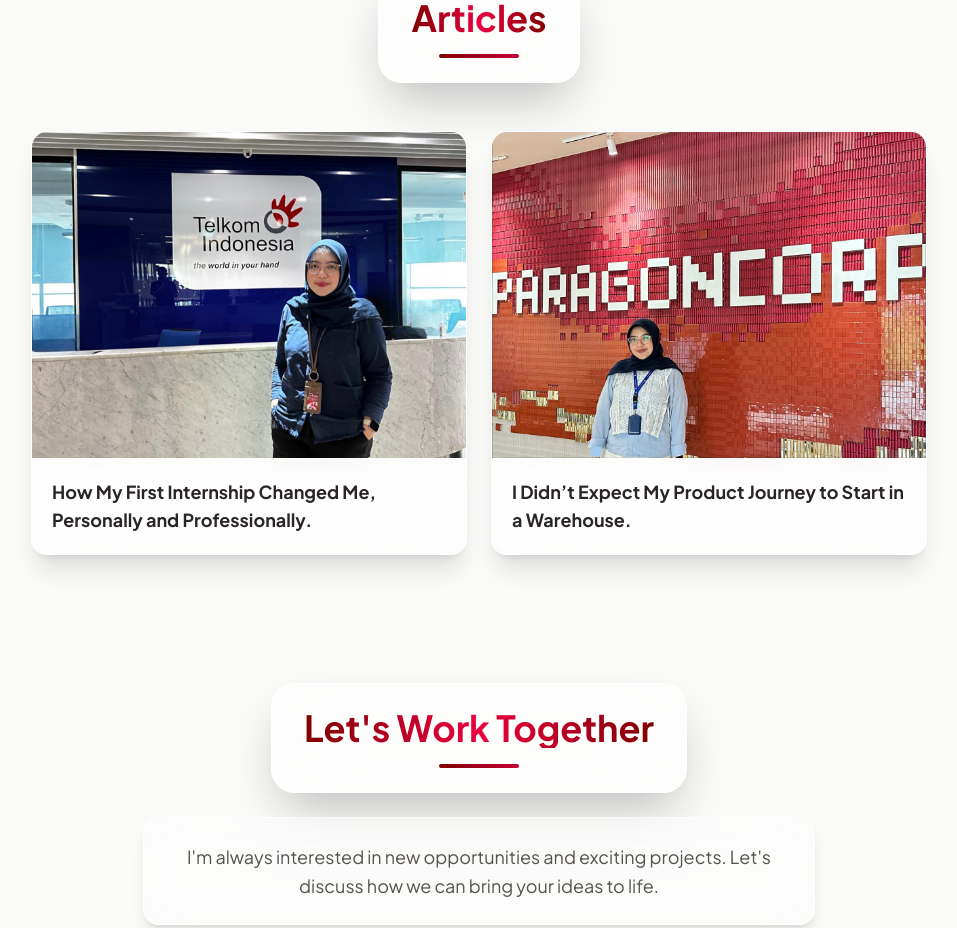
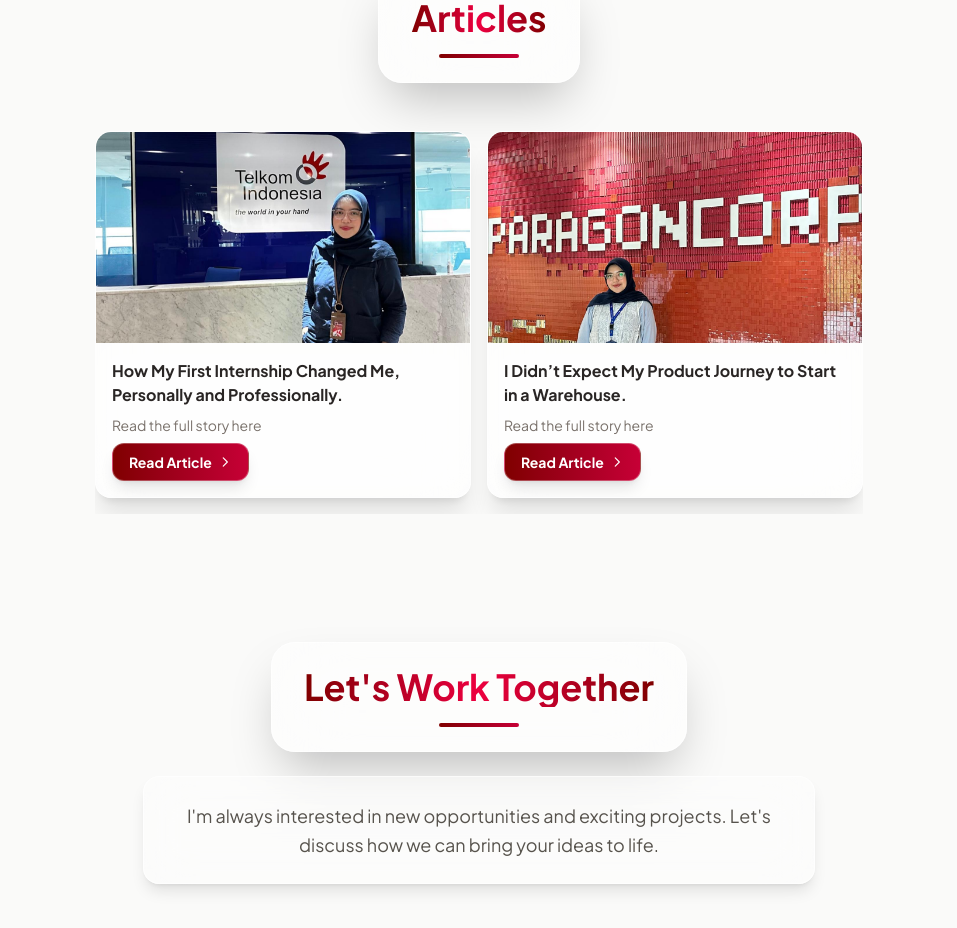
Before and after one commit to khansagiffany/portfolio-khansa, a Next.js app: page / in a window 1280 px wide. Shown: the part 6420-7348 px from the top of the page, without its empty margins (161-1118 px from the left). Built offline with nearby package versions, Linux system fonts and the light colour scheme.

Commit message:
addition

```diff
--- a/app/articles/paragon-internship/page.jsx
+++ b/app/articles/paragon-internship/page.jsx
@@ -46,15 +46,15 @@
       <div className="absolute top-0 right-0 w-96 h-96 bg-[#800000]/10 rounded-full blur-3xl -z-10 animate-pulse"></div>
       <div className="absolute bottom-0 left-0 w-96 h-96 bg-rose-300/20 rounded-full blur-3xl -z-10 animate-pulse" style={{ animationDelay: '1s' }}></div>
 
-      {/* Filmstrip Slider (full width, ~1/4 screen height) */}
-      <div className="relative w-full h-[25vh] min-h-[160px]">
+      {/* Filmstrip Slider (tinggi mengikuti rasio 16:9, dinamis di semua layar) */}
+      <div className="relative w-full">
         <div
           ref={sliderRef}
           onScroll={updateArrows}
-          className="flex w-full h-full overflow-x-auto snap-x snap-mandatory [scrollbar-width:none] [&::-webkit-scrollbar]:hidden"
+          className="flex w-full overflow-x-auto snap-x snap-mandatory [scrollbar-width:none] [&::-webkit-scrollbar]:hidden"
         >
           {images.map((img, i) => (
-            <div key={i} className="flex-none w-1/3 md:w-1/4 h-full snap-start">
+            <div key={i} className="flex-none w-1/2 md:w-1/3 lg:w-1/4 aspect-video snap-start">
               <img
                 src={img.src}
                 alt={img.alt}
--- a/app/articles/telkom-internship/page.jsx
+++ b/app/articles/telkom-internship/page.jsx
@@ -46,15 +46,15 @@
       <div className="absolute top-0 right-0 w-96 h-96 bg-[#800000]/10 rounded-full blur-3xl -z-10 animate-pulse"></div>
       <div className="absolute bottom-0 left-0 w-96 h-96 bg-rose-300/20 rounded-full blur-3xl -z-10 animate-pulse" style={{ animationDelay: '1s' }}></div>
 
-      {/* Filmstrip Slider (full width, ~1/4 screen height) */}
-      <div className="relative w-full h-[25vh] min-h-[160px]">
+      {/* Filmstrip Slider (tinggi mengikuti rasio 16:9, dinamis di semua layar) */}
+      <div className="relative w-full">
         <div
           ref={sliderRef}
           onScroll={updateArrows}
-          className="flex w-full h-full overflow-x-auto snap-x snap-mandatory [scrollbar-width:none] [&::-webkit-scrollbar]:hidden"
+          className="flex w-full overflow-x-auto snap-x snap-mandatory [scrollbar-width:none] [&::-webkit-scrollbar]:hidden"
         >
           {images.map((img, i) => (
-            <div key={i} className="flex-none w-1/3 md:w-1/4 h-full snap-start">
+            <div key={i} className="flex-none w-1/2 md:w-1/3 lg:w-1/4 aspect-video snap-start">
               <img
                 src={img.src}
                 alt={img.alt}
--- a/app/page.js
+++ b/app/page.js
@@ -1,13 +1,14 @@
 "use client";
 
-import React, { useState } from 'react';
-import { ChevronDown, MapPin, Mail, Phone, Linkedin, Github, ExternalLink, Calendar, Award, GraduationCap, Briefcase, Download, Code, Eye } from 'lucide-react';
+import React, { useState, useRef } from 'react';
+import { ChevronDown, ChevronLeft, ChevronRight, MapPin, Mail, Phone, Linkedin, Github, ExternalLink, Calendar, Award, GraduationCap, Briefcase, Download, Code, Eye } from 'lucide-react';
 import { ReactTyped } from "react-typed";
 import { useRouter } from 'next/navigation';
 import Link from "next/link";
 
 const Portfolio = () => {
   const [isMenuOpen, setIsMenuOpen] = useState(false);
+  const articlesRef = useRef(null);
   const router = useRouter();
 
   // Sample data - nanti bisa dipindah ke src/data/
@@ -172,6 +173,12 @@
   const scrollToSection = (sectionId) => {
     document.getElementById(sectionId)?.scrollIntoView({ behavior: 'smooth' });
     setIsMenuOpen(false);
+  };
+
+  const scrollArticles = (direction) => {
+    const el = articlesRef.current;
+    if (!el) return;
+    el.scrollBy({ left: direction * el.clientWidth, behavior: 'smooth' });
   };
 
 
@@ -888,34 +895,67 @@
             </div>
           </div>
 
-          <div className="grid grid-cols-1 md:grid-cols-2 gap-6 max-w-4xl mx-auto">
+          {/* Carousel wrapper */}
+          <div className="relative max-w-3xl mx-auto">
+            {/* Prev / Next (hanya muncul kalau artikel > 2) */}
+            {articles.length > 2 && (
+              <>
+                <button
+                  onClick={() => scrollArticles(-1)}
+                  aria-label="Previous articles"
+                  className="hidden sm:flex absolute -left-12 top-1/3 z-10 w-10 h-10 items-center justify-center bg-white/70 backdrop-blur-xl rounded-full border border-white/70 shadow-lg text-[#800000] hover:scale-110 transition-transform"
+                >
+                  <ChevronLeft className="w-5 h-5" />
+                </button>
+                <button
+                  onClick={() => scrollArticles(1)}
+                  aria-label="Next articles"
+                  className="hidden sm:flex absolute -right-12 top-1/3 z-10 w-10 h-10 items-center justify-center bg-white/70 backdrop-blur-xl rounded-full border border-white/70 shadow-lg text-[#800000] hover:scale-110 transition-transform"
+                >
+                  <ChevronRight className="w-5 h-5" />
+                </button>
+              </>
+            )}
+
+            {/* Slider: 2 kartu per layar, sisanya geser ke samping */}
+            <div
+              ref={articlesRef}
+              className="flex gap-4 overflow-x-auto snap-x snap-mandatory scroll-smooth pb-4 [scrollbar-width:none] [&::-webkit-scrollbar]:hidden"
+            >
               {articles.map((article) => (
-              <Link
+                <div
                   key={article.id}
-                href={article.url}
-                className="group relative bg-white/40 backdrop-blur-2xl rounded-2xl overflow-hidden shadow-xl border border-white/70 hover:shadow-2xl transition-all duration-300 hover:scale-[1.03] block"
+                  className="group relative snap-start shrink-0 basis-[calc(50%-0.5rem)] bg-white/40 backdrop-blur-2xl rounded-2xl overflow-hidden shadow-xl border border-white/70 hover:shadow-2xl transition-all duration-300 flex flex-col"
                 >
-                {/* Glow Effect */}
-                <div className="absolute inset-0 bg-gradient-to-br from-[#800000]/20 to-rose-500/20 rounded-2xl blur-xl opacity-0 group-hover:opacity-100 transition-opacity -z-10"></div>
-
-                {/* Preview Image */}
-                <div className="relative overflow-hidden">
+                  {/* Image holder 16:9 */}
+                  <div className="relative overflow-hidden aspect-video">
                     <img
                       src={article.image}
                       alt={article.title}
-                    className="w-full aspect-[4/3] object-cover transition-transform duration-500 group-hover:scale-110"
+                      className="w-full h-full object-cover transition-transform duration-500 group-hover:scale-105"
                     />
-                  <div className="absolute inset-0 bg-gradient-to-t from-[#800000]/60 via-transparent to-transparent opacity-0 group-hover:opacity-100 transition-opacity duration-300"></div>
                   </div>
 
-                {/* Title */}
-                <div className="p-5 bg-white/30 backdrop-blur-md">
-                  <h3 className="font-bold text-lg text-stone-800 line-clamp-2 group-hover:text-[#800000] transition-colors">
+                  {/* Content */}
+                  <div className="p-3 sm:p-4 bg-white/30 backdrop-blur-md flex flex-col flex-grow gap-2">
+                    <h3 className="font-bold text-sm sm:text-base text-stone-800 line-clamp-3 group-hover:text-[#800000] transition-colors">
                       {article.title}
                     </h3>
+                    <p className="text-xs sm:text-sm text-stone-500">Read the full story here</p>
+
+                    <Link
+                      href={article.url}
+                      className="mt-auto inline-flex items-center justify-center gap-1.5 bg-gradient-to-r from-[#800000] to-rose-700 hover:from-rose-700 hover:to-[#800000] text-white px-3 sm:px-4 py-2 rounded-xl text-xs sm:text-sm font-bold transition-all duration-300 shadow-lg hover:shadow-xl border border-white/30 self-start"
+                    >
+                      <span>Read Article</span>
+                      <svg className="w-3.5 h-3.5 group-hover:translate-x-1 transition-transform" fill="none" stroke="currentColor" viewBox="0 0 24 24">
+                        <path strokeLinecap="round" strokeLinejoin="round" strokeWidth={2} d="M9 5l7 7-7 7" />
+                      </svg>
+                    </Link>
                   </div>
-              </Link>
+                </div>
               ))}
+            </div>
           </div>
         </div>
       </section>
```
Lines whose indentation alone changed are shown as unchanged.
